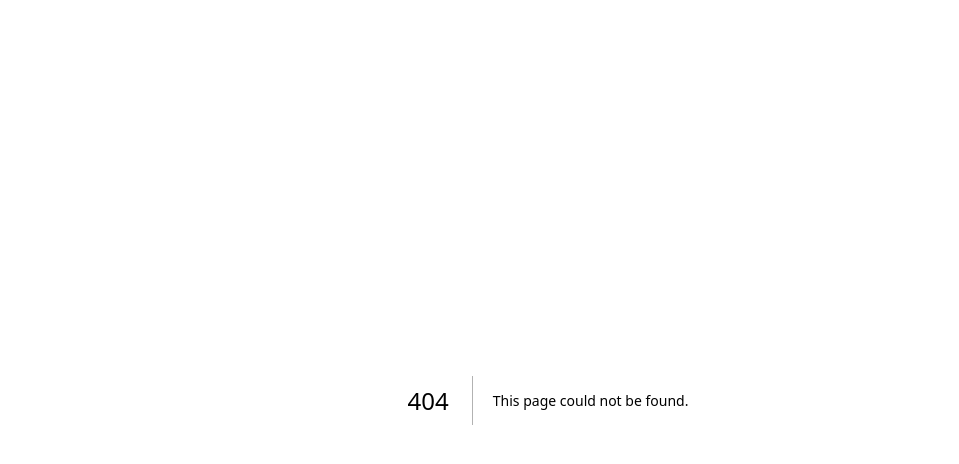
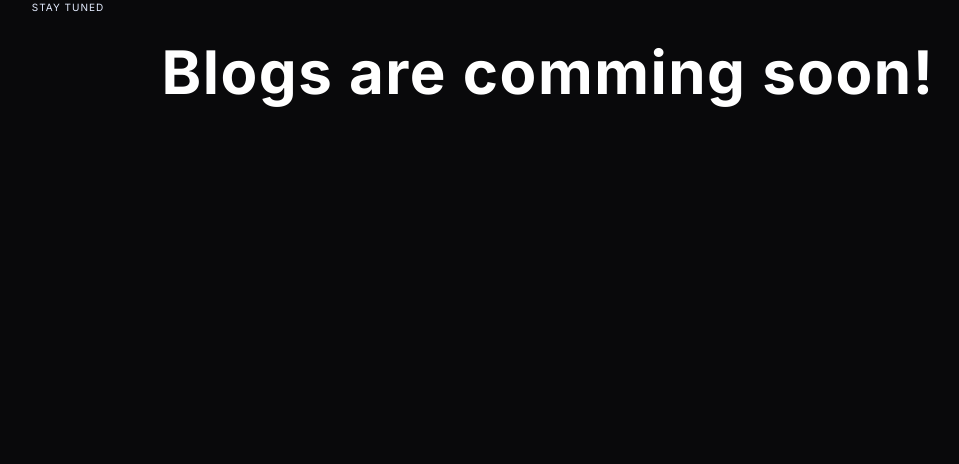
Before and after one commit to dawitel/portfolio, a Next.js app: page /blog in a window 1280 px wide. Before the commit this address had no page. Shown: the top 464 px of the page, without its empty margins (92-1051 px from the left). Built offline with nearby package versions, Linux system fonts and the light colour scheme.

Commit message:
update: workflow

```diff
--- /dev/null
+++ b/app/blog/page.tsx
@@ -0,0 +1,17 @@
+import { TextGenerateEffect } from "@/components/ui/TextGenerateEffect";
+
+const Blogpage = () => {
+  return (
+    <>
+      <p className="uppercase tracking-widest text-[10px] text-center text-blue-100 max-w-80">
+       Stay tuned
+      </p>
+      <TextGenerateEffect
+        words="Blogs are comming soon!"
+        className="text-center text-[40px] md:text-5xl lg:text-6xl"
+      />
+    </>
+  );
+};
+
+export default Blogpage;
--- a/data/index.ts
+++ b/data/index.ts
@@ -72,7 +72,7 @@ export const gridItems = [
   {
     id: 4,
     title: "Tech enthusiast with immense passion for development.",
-    description: "Living to change the world with the magic of programming",
+    description: "Living to change the world",
     className: "lg:col-span-2 md:col-span-3 md:row-span-1",
     imgClassName: "",
     titleClassName: "justify-start",
@@ -254,7 +254,7 @@ export const testimonials = [
     name: "Bereket Kefyalew",
     title: "CTO, Camara, Inc.",
     img: {
-      link: "/profile.svg",
+      link: "",
       alt: "BK",
       width: 50,
       height: 50,
@@ -266,7 +266,7 @@ export const testimonials = [
     name: "Harun Pravan",
     title: "Director @ Progigy infotech",
     img: {
-      link: "/profile.svg",
+      link: "",
       alt: "HP",
       width: 50,
       height: 50,
@@ -278,7 +278,7 @@ export const testimonials = [
     name: "Wosen Alemayehu",
     title: "Director @ KB ackademy",
     img: {
-      link: "/profile.svg",
+      link: "",
       alt: "WA",
       width: 50,
       height: 50,
@@ -381,7 +381,7 @@ export const workExperience = [
     thumbnail: {
       height: 97,
       width: 98,
-      link: "/exp2.svg",
+      link: "/download.jpg",
     },
   },
   {
@@ -454,7 +454,7 @@ export const socialMedia = [
     id: 3,
     img: {
       alt: "UP",
-      link: "/upwork.svg",
+      link: "/upwork-1.svg",
       height: 18,
       width: 19,
     },
```
Also changed, not shown: public/download.jpg (added), public/upwork-1.svg (added).
